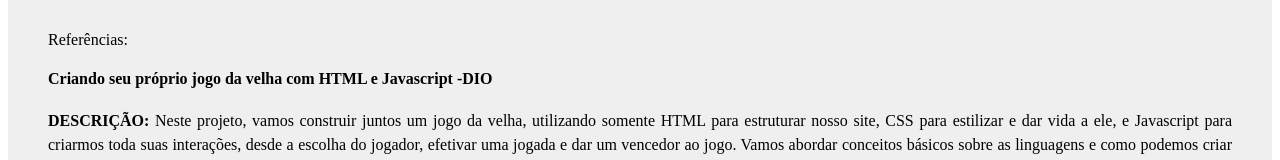
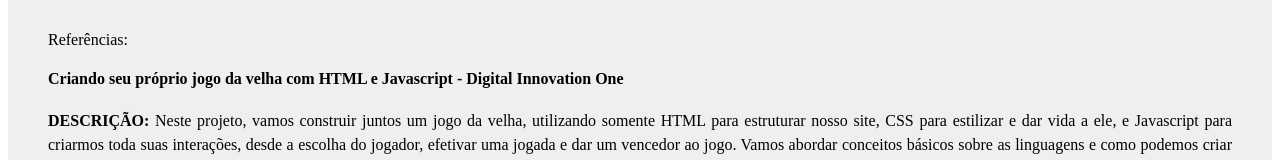
Before and after one commit to TiagoMerc/Criando-seu-pr-prio-jogo-da-velha-com-HTML-e-Javascript---DIO, a plain HTML site: page index.html in a window 1280 px wide. Shown: the part 714-874 px from the top of the page. Drawn offline with Linux system fonts and the light colour scheme.

Commit message:
Atualizando projeto depois do curso

```diff
--- a/index.html
+++ b/index.html
@@ -64,7 +64,7 @@
 <footer>
   Referências:
   <h4>Criando seu próprio jogo da velha com HTML e Javascript
-    -DIO </h4>
+    - Digital Innovation One </h4>
   <p>
     <b>DESCRIÇÃO:</b> Neste projeto, vamos construir juntos um jogo da velha, utilizando somente HTML para estruturar nosso site,
     CSS para estilizar e dar vida a ele, e Javascript para criarmos toda suas interações, desde a escolha do jogador, efetivar
```
Also changed, not shown: imgs/Print-pos curso.png (added), 1 other file.
